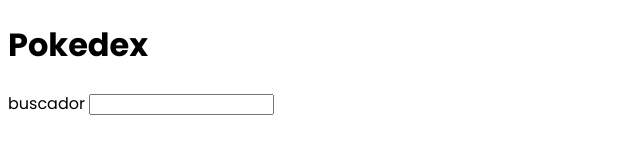
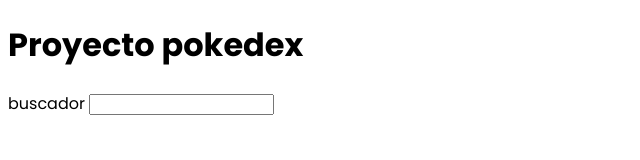
Before and after one commit to Lalo-0822/Lalo-0822.github.io, a plain HTML site: page index.html in a window 1280 px wide. Shown: the whole page, without its empty margins (0-640 px from the left). Drawn offline with Linux system fonts and the light colour scheme.

Commit message:
Update index.html

```diff
--- a/index.html
+++ b/index.html
@@ -7,7 +7,7 @@
     <link rel="stylesheet" href="styles.css">
 </head>
 <body>
-    <h1>Pokedex</h1>
+    <h1>Proyecto pokedex</h1>
     <div id="div_buscador">
         <span>buscador</span>
         <input type="text" class="buscador_pokemon" id="id_pokemon" onchange="buscadorPokemon()">
```
